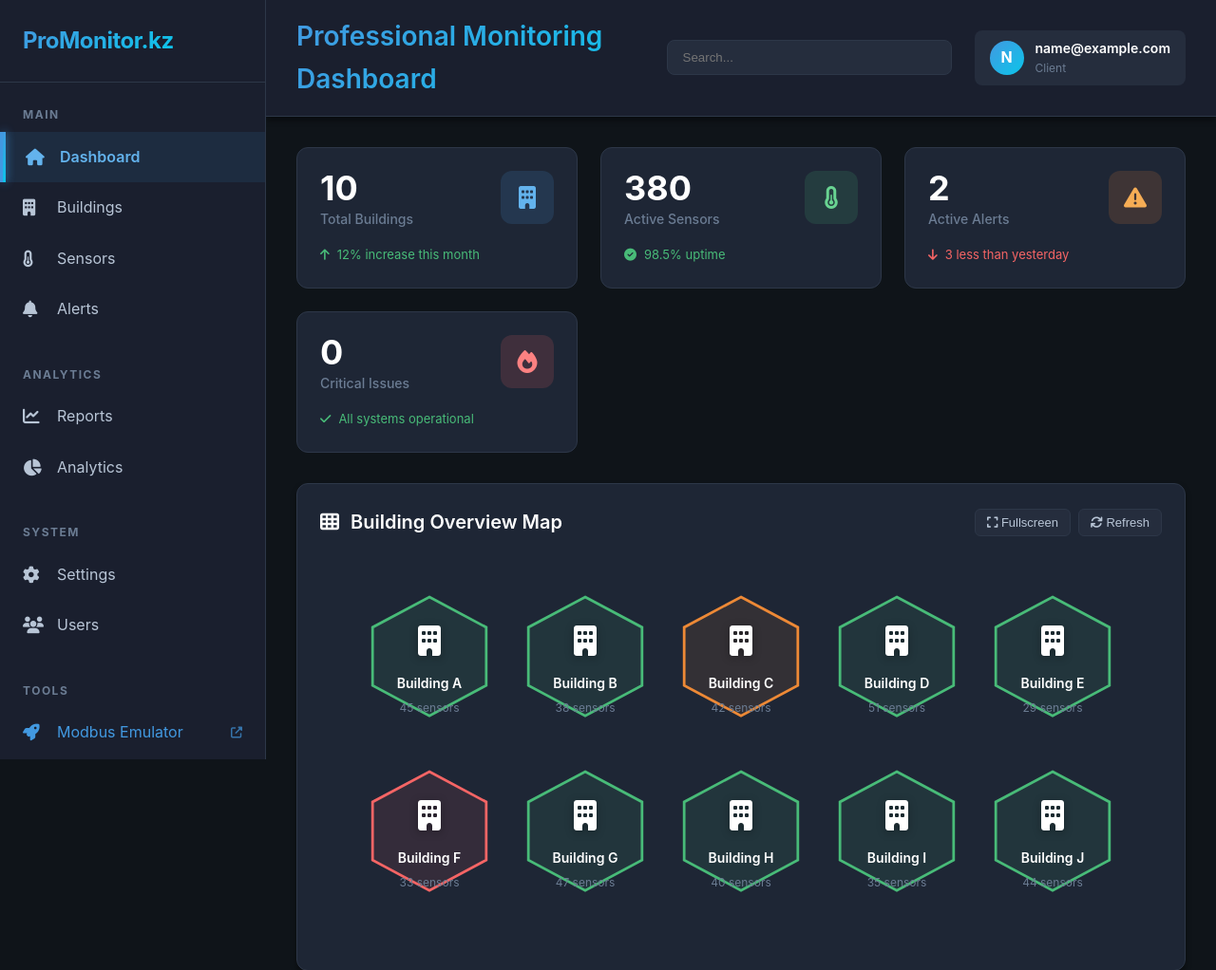
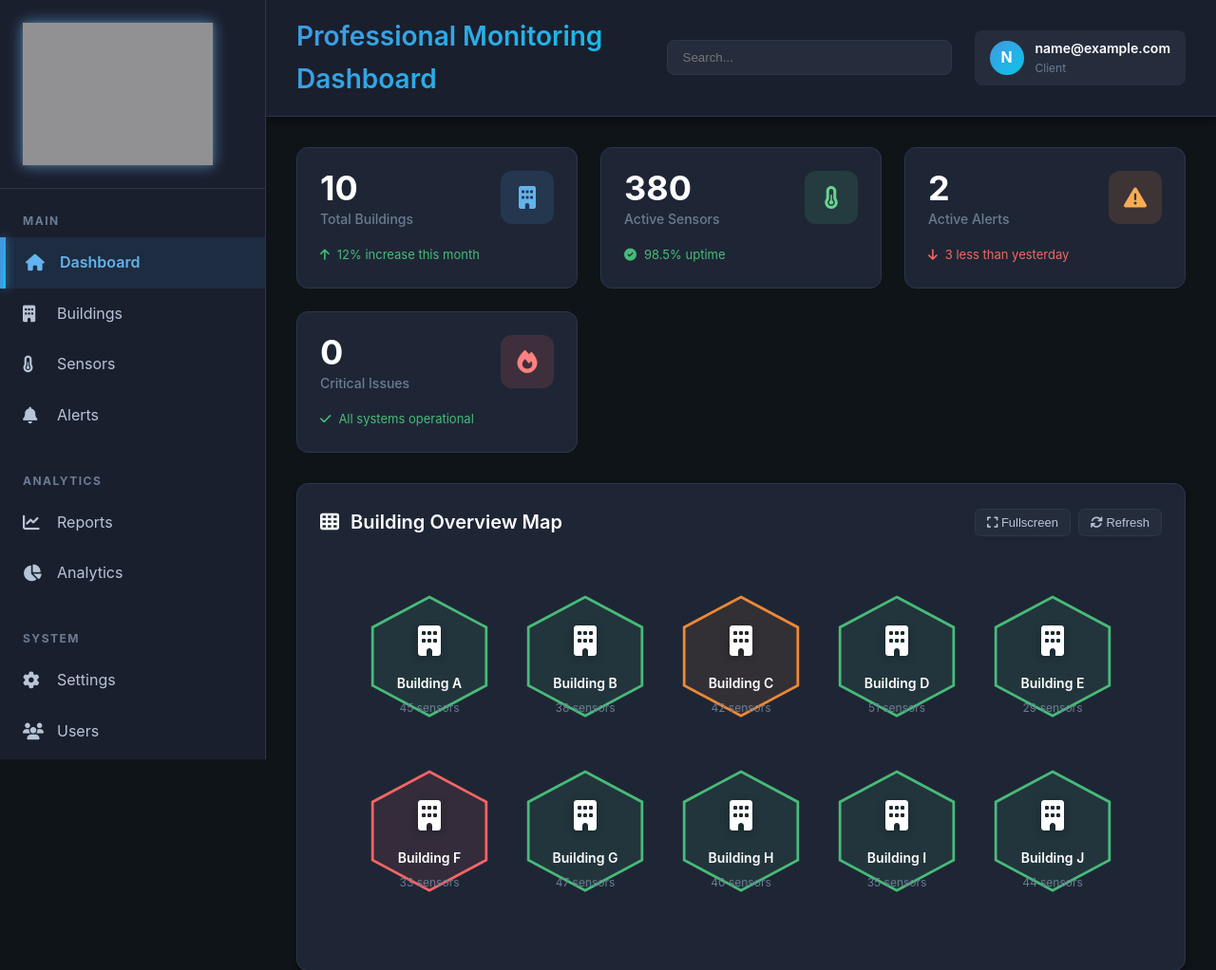
Before and after one commit to malsonvalentin-architector/rm-saas-platform, a Django app: page /dashboard/v2/ in a window 1280 px wide. Shown: the top 1022 px of the page at 95% size. Run offline with Django 3.2, Linux system fonts and the light colour scheme; the visitor is signed in with stand-in values (Sample User, id 1); data that the repository does not hold is empty; parts of the project's set-up code (start-up, migrations or seed data) failed here and were passed over; grey boxes are pictures that could not be loaded.

Commit message:
feat: Update ProMonitor.kz logo on all pages with glow effect
- Replaced old logo with new transparent background version
- URL: https://page.gensparksite.com/v1/base64_upload/d06065d78d89c7b1e9da41e59e5198a1
- Added blue glow effect (drop-shadow) for visibility on dark background
- Applied to ALL pages:
  ✅ main_professional.html (Main Dashboard)
  ✅ buildings.html (Buildings)
  ✅ sensors.html (Sensors)
  ✅ alerts.html (Alerts)
  ✅ analytics.html (Analytics)
  ✅ reports.html (Reports)
  ✅ settings.html (Settings)
  ✅ users.html (Users)

CSS Effect:
- drop-shadow(0 0 8px rgba(66, 153, 225, 0.6)) - Blue glow
- drop-shadow(0 0 2px rgba(255, 255, 255, 0.3)) - White outline
- Width: 200px (optimal size for sidebar)

Result: Logo now visible and prominent on all dashboard pages

```diff
--- a/templates/dashboard/v2/alerts.html
+++ b/templates/dashboard/v2/alerts.html
@@ -46,7 +46,9 @@
     <div class="dashboard-container">
         <aside class="sidebar">
             <div class="sidebar-header">
-                <img src="https://page.gensparksite.com/v1/base64_upload/594bf021bb3ef4b76138b65e1e50e4d8" alt="ProMonitor.kz" class="logo">
+                <img src="https://page.gensparksite.com/v1/base64_upload/d06065d78d89c7b1e9da41e59e5198a1"
+                     alt="ProMonitor.kz"
+                     style="width: 200px; height: auto; filter: drop-shadow(0 0 8px rgba(66, 153, 225, 0.6)) drop-shadow(0 0 2px rgba(255, 255, 255, 0.3));">
             </div>
             <nav>
                 <div class="nav-section-title">MAIN</div>
--- a/templates/dashboard/v2/analytics.html
+++ b/templates/dashboard/v2/analytics.html
@@ -31,7 +31,9 @@
     <div class="dashboard-container">
         <aside class="sidebar">
             <div class="sidebar-header">
-                <img src="https://page.gensparksite.com/v1/base64_upload/594bf021bb3ef4b76138b65e1e50e4d8" alt="ProMonitor.kz" class="logo">
+                <img src="https://page.gensparksite.com/v1/base64_upload/d06065d78d89c7b1e9da41e59e5198a1"
+                     alt="ProMonitor.kz"
+                     style="width: 200px; height: auto; filter: drop-shadow(0 0 8px rgba(66, 153, 225, 0.6)) drop-shadow(0 0 2px rgba(255, 255, 255, 0.3));">
             </div>
             <nav>
                 <div class="nav-section-title">MAIN</div>
--- a/templates/dashboard/v2/buildings.html
+++ b/templates/dashboard/v2/buildings.html
@@ -383,7 +383,9 @@
         <aside class="sidebar">
             <div class="sidebar-header">
                 <div class="logo-container">
-                    <img src="https://page.gensparksite.com/v1/base64_upload/594bf021bb3ef4b76138b65e1e50e4d8" alt="ProMonitor.kz" class="logo">
+                    <img src="https://page.gensparksite.com/v1/base64_upload/d06065d78d89c7b1e9da41e59e5198a1"
+                         alt="ProMonitor.kz"
+                         style="width: 200px; height: auto; filter: drop-shadow(0 0 8px rgba(66, 153, 225, 0.6)) drop-shadow(0 0 2px rgba(255, 255, 255, 0.3));">
                 </div>
             </div>
 
--- a/templates/dashboard/v2/main_professional.html
+++ b/templates/dashboard/v2/main_professional.html
@@ -589,10 +589,10 @@
         <aside class="sidebar">
             <div class="sidebar-header">
                 <div class="logo-container">
-                    <!-- ProMonitor Logo - using text fallback if image not visible -->
-                    <div style="font-size: 1.5rem; font-weight: 700; background: var(--gradient-primary); -webkit-background-clip: text; -webkit-text-fill-color: transparent; background-clip: text; letter-spacing: -0.5px;">
-                        ProMonitor.kz
-                    </div>
+                    <img src="https://page.gensparksite.com/v1/base64_upload/d06065d78d89c7b1e9da41e59e5198a1"
+                         alt="ProMonitor.kz"
+                         class="logo"
+                         style="width: 200px; height: auto; filter: drop-shadow(0 0 8px rgba(66, 153, 225, 0.6)) drop-shadow(0 0 2px rgba(255, 255, 255, 0.3));">
                 </div>
             </div>
 
--- a/templates/dashboard/v2/reports.html
+++ b/templates/dashboard/v2/reports.html
@@ -31,7 +31,9 @@
     <div class="dashboard-container">
         <aside class="sidebar">
             <div class="sidebar-header">
-                <img src="https://page.gensparksite.com/v1/base64_upload/594bf021bb3ef4b76138b65e1e50e4d8" alt="ProMonitor.kz" class="logo">
+                <img src="https://page.gensparksite.com/v1/base64_upload/d06065d78d89c7b1e9da41e59e5198a1"
+                     alt="ProMonitor.kz"
+                     style="width: 200px; height: auto; filter: drop-shadow(0 0 8px rgba(66, 153, 225, 0.6)) drop-shadow(0 0 2px rgba(255, 255, 255, 0.3));">
             </div>
             <nav>
                 <div class="nav-section-title">MAIN</div>
--- a/templates/dashboard/v2/sensors.html
+++ b/templates/dashboard/v2/sensors.html
@@ -52,7 +52,9 @@
     <div class="dashboard-container">
         <aside class="sidebar">
             <div class="sidebar-header">
-                <img src="https://page.gensparksite.com/v1/base64_upload/594bf021bb3ef4b76138b65e1e50e4d8" alt="ProMonitor.kz" class="logo">
+                <img src="https://page.gensparksite.com/v1/base64_upload/d06065d78d89c7b1e9da41e59e5198a1"
+                     alt="ProMonitor.kz"
+                     style="width: 200px; height: auto; filter: drop-shadow(0 0 8px rgba(66, 153, 225, 0.6)) drop-shadow(0 0 2px rgba(255, 255, 255, 0.3));">
             </div>
             <nav>
                 <div class="nav-section-title">MAIN</div>
--- a/templates/dashboard/v2/settings.html
+++ b/templates/dashboard/v2/settings.html
@@ -31,7 +31,9 @@
     <div class="dashboard-container">
         <aside class="sidebar">
             <div class="sidebar-header">
-                <img src="https://page.gensparksite.com/v1/base64_upload/594bf021bb3ef4b76138b65e1e50e4d8" alt="ProMonitor.kz" class="logo">
+                <img src="https://page.gensparksite.com/v1/base64_upload/d06065d78d89c7b1e9da41e59e5198a1"
+                     alt="ProMonitor.kz"
+                     style="width: 200px; height: auto; filter: drop-shadow(0 0 8px rgba(66, 153, 225, 0.6)) drop-shadow(0 0 2px rgba(255, 255, 255, 0.3));">
             </div>
             <nav>
                 <div class="nav-section-title">MAIN</div>
--- a/templates/dashboard/v2/users.html
+++ b/templates/dashboard/v2/users.html
@@ -31,7 +31,9 @@
     <div class="dashboard-container">
         <aside class="sidebar">
             <div class="sidebar-header">
-                <img src="https://page.gensparksite.com/v1/base64_upload/594bf021bb3ef4b76138b65e1e50e4d8" alt="ProMonitor.kz" class="logo">
+                <img src="https://page.gensparksite.com/v1/base64_upload/d06065d78d89c7b1e9da41e59e5198a1"
+                     alt="ProMonitor.kz"
+                     style="width: 200px; height: auto; filter: drop-shadow(0 0 8px rgba(66, 153, 225, 0.6)) drop-shadow(0 0 2px rgba(255, 255, 255, 0.3));">
             </div>
             <nav>
                 <div class="nav-section-title">MAIN</div>
```
